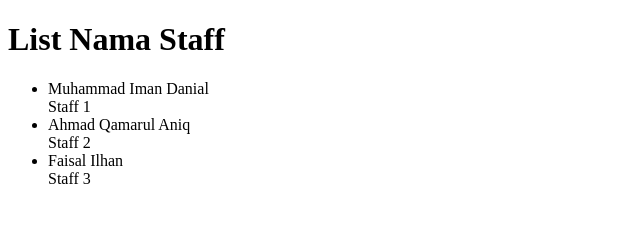
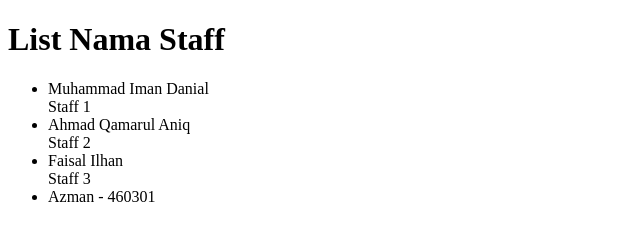
Before and after one commit to ImanDanl/datapelajar, a plain HTML site: page staff.html in a window 1280 px wide. Shown: the whole page, without its empty margins (0-640 px from the left). Drawn offline with Linux system fonts and the light colour scheme.

Commit message:
Penambahan staff.html

```diff
--- a/staff.html
+++ b/staff.html
@@ -15,6 +15,7 @@
     Staff 2</li>
   <li>Faisal Ilhan <br>
     Staff 3</li>
+  <li>Azman - 460301</li>
 </ul>
 
 </body>
```
